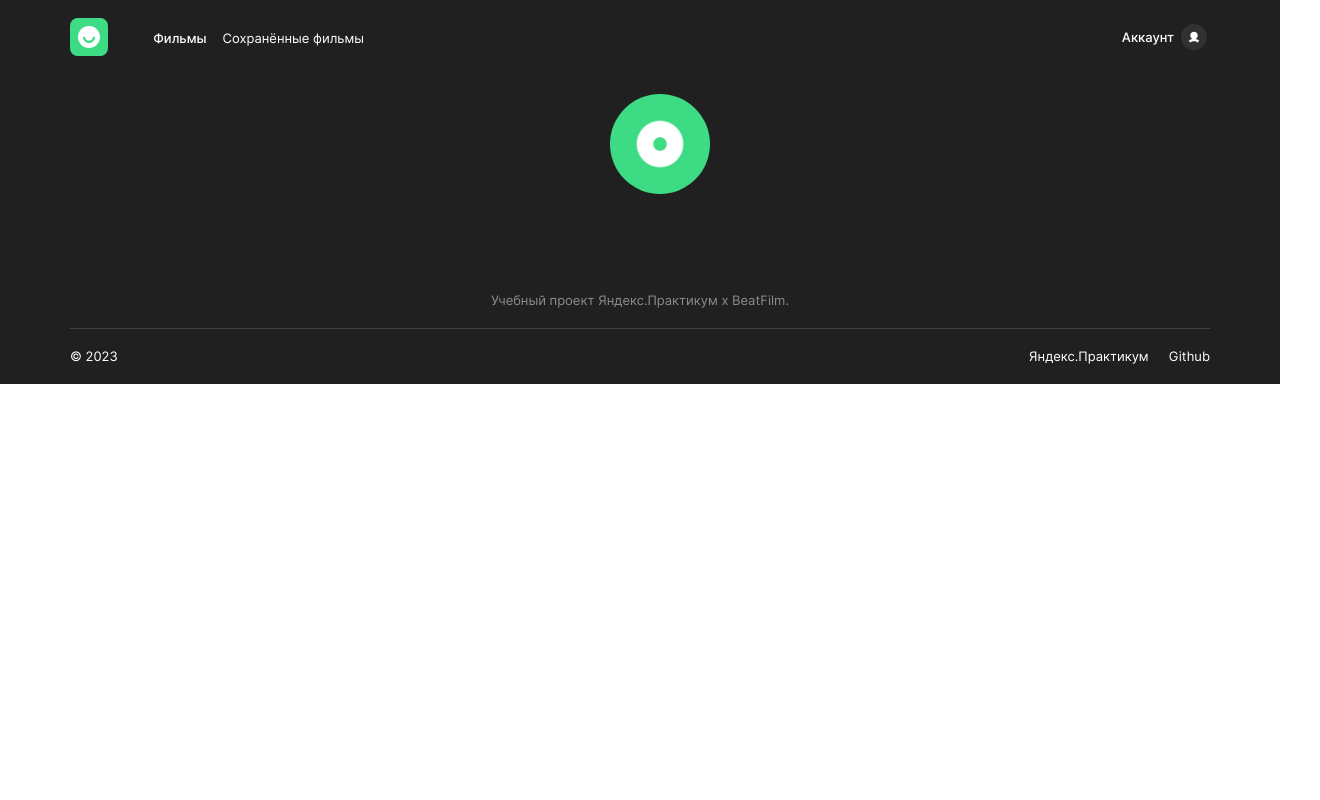
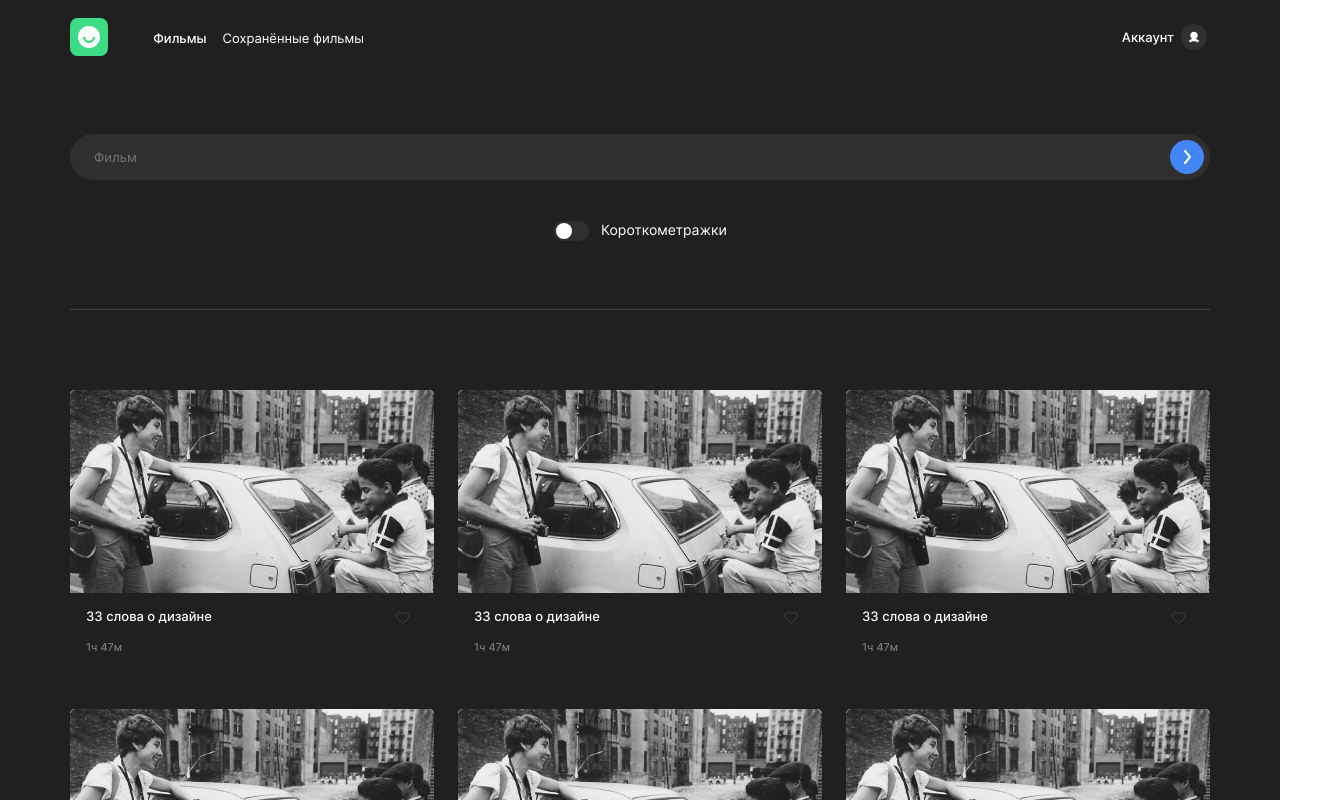
Before and after one commit to Sibisov-Artem/movies-explorer-frontend, a React (Create React App) app: page /movies in a window 1280 px wide. Shown: the top 800 px of the page, 1320 px wide, since content can reach past the window. Built offline with nearby package versions, Linux system fonts and the light colour scheme.

Commit message:
feat: выполнить верстку компонента MoviesCard и MoviesCardList для компонента Movies

```diff
--- a/src/components/AboutProject/AboutProject.jsx
+++ b/src/components/AboutProject/AboutProject.jsx
@@ -1,4 +1,4 @@
-import './AboutProject.css'
+import './AboutProject.css';
 
 function AboutProject() {
   return (
--- a/src/components/App/App.jsx
+++ b/src/components/App/App.jsx
@@ -5,7 +5,6 @@ import Header from '../Header/Header';
 import Main from '../Main/Main';
 import Footer from '../Footer/Footer';
 import Movies from '../Movies/Movies';
-import Preloader from '../Preloader/Preloader';
 
 function App() {
   return (
@@ -15,7 +14,7 @@ function App() {
 
         <Routes>
           <Route path='/' element={<Main />} />
-          <Route path='/movies' element={<Preloader />} />
+          <Route path='/movies' element={<Movies />} />
         </Routes>
 
         <Footer />
--- a/src/components/FilterCheckbox/FilterCheckbox.jsx
+++ b/src/components/FilterCheckbox/FilterCheckbox.jsx
@@ -1,4 +1,4 @@
-import './FilterCheckbox.css'
+import './FilterCheckbox.css';
 
 function FilterCheckbox() {
   return (
--- a/src/components/Footer/Footer.jsx
+++ b/src/components/Footer/Footer.jsx
@@ -1,4 +1,4 @@
-import './Footer.css'
+import './Footer.css';
 
 function Footer() {
   return (
--- a/src/components/Movies/Movies.jsx
+++ b/src/components/Movies/Movies.jsx
@@ -1,11 +1,13 @@
-import './Movies.css'
+import './Movies.css';
 
 import SearchForm from '../SearchForm/SearchForm';
+import MoviesCardList from '../MoviesCardList/MoviesCardList';
 
 function Movies() {
   return (
     <main className="movies">
       <SearchForm />
+      <MoviesCardList />
 
     </main>
   );
--- a/src/components/MoviesCard/MoviesCard.css
+++ b/src/components/MoviesCard/MoviesCard.css
@@ -0,0 +1,52 @@
+.movies-card {
+  list-style: none;
+  display: block;
+}
+
+.movies-card__image {
+  width: 100%;
+  display: block;
+  object-fit: contain;
+  margin-bottom: 16px;
+  aspect-ratio: 364/203;
+  border-radius: 5px 5px 0 0;
+}
+
+.movies-card__info-wrapper {
+  display: flex;
+  justify-content: space-between;
+  margin: 0 24px 16px 16px;
+}
+
+.movies-card__info {
+  width: 100%;
+}
+
+.movies-card__title {
+  margin: 0;
+  font-size: 13px;
+  font-weight: 500;
+  margin-bottom: 17px;
+  text-overflow: ellipsis;
+  white-space: nowrap;
+  overflow: hidden;
+  width: 100%;
+}
+
+.movies-card__duration {
+  margin: 0;
+  font-size: 11px;
+  font-weight: 400;
+  color: #8B8B8B;
+}
+
+.movies-card__like-btn {
+  width: 14px;
+  height: 12px;
+  background-image: url(../../images/like-btn.svg);
+  background-position: center;
+  background-repeat: no-repeat;
+  border: none;
+  background-color: transparent;
+  padding: 17px 7px 0 7px;
+}
--- a/src/components/MoviesCard/MoviesCard.jsx
+++ b/src/components/MoviesCard/MoviesCard.jsx
@@ -0,0 +1,23 @@
+import './MoviesCard.css';
+
+import image from '../../images/image-movie-example.jpg';
+
+function MoviesCard() {
+
+  const movieExample = { nameMovie: '33 слова о дизайне', posterMovie: image, duration: '1ч 47м' }
+
+  return (
+    <li className="movies-card">
+      <img className="movies-card__image" src={movieExample.posterMovie} alt={`Кадр из фильма "${movieExample.nameMovie}"`}></img>
+      <div className="movies-card__info-wrapper">
+        <div className="movies-card__info">
+          <h2 className="movies-card__title">{movieExample.nameMovie}</h2>
+          <p className="movies-card__duration">{movieExample.duration}</p>
+        </div>
+        <button className="movies-card__like-btn "></button>
+      </div>
+    </li >
+  );
+}
+
+export default MoviesCard;
--- a/src/components/MoviesCardList/MoviesCardList.css
+++ b/src/components/MoviesCardList/MoviesCardList.css
@@ -0,0 +1,12 @@
+.movies-cards {
+  padding-top: 70px;
+  padding-bottom: 10px;
+}
+
+.movies-cards__grid {
+  display: grid;
+  grid-template-columns: repeat(auto-fit, minmax(364px, 1fr));
+  gap: 39px 24px;
+  padding: 0;
+  margin: 0;
+}
--- a/src/components/MoviesCardList/MoviesCardList.jsx
+++ b/src/components/MoviesCardList/MoviesCardList.jsx
@@ -0,0 +1,26 @@
+import './MoviesCardList.css';
+
+import MoviesCard from '../MoviesCard/MoviesCard';
+
+function MoviesCardList() {
+  return (
+    <section className="movies-cards section">
+      <ul className="movies-cards__grid">
+        <MoviesCard />
+        <MoviesCard />
+        <MoviesCard />
+        <MoviesCard />
+        <MoviesCard />
+        <MoviesCard />
+        <MoviesCard />
+        <MoviesCard />
+        <MoviesCard />
+        <MoviesCard />
+        <MoviesCard />
+        <MoviesCard />
+      </ul>
+    </section>
+  );
+}
+
+export default MoviesCardList;
--- a/src/components/Portfolio/Portfolio.jsx
+++ b/src/components/Portfolio/Portfolio.jsx
@@ -1,4 +1,4 @@
-import './Portfolio.css'
+import './Portfolio.css';
 
 function Portfolio() {
   return (
--- a/src/components/SearchForm/SearchForm.jsx
+++ b/src/components/SearchForm/SearchForm.jsx
@@ -1,4 +1,4 @@
-import './SearchForm.css'
+import './SearchForm.css';
 
 import FilterCheckbox from '../FilterCheckbox/FilterCheckbox';
 
```
Also changed, not shown: src/images/image-movie-example.jpg (added), src/images/like-btn.svg (added).
